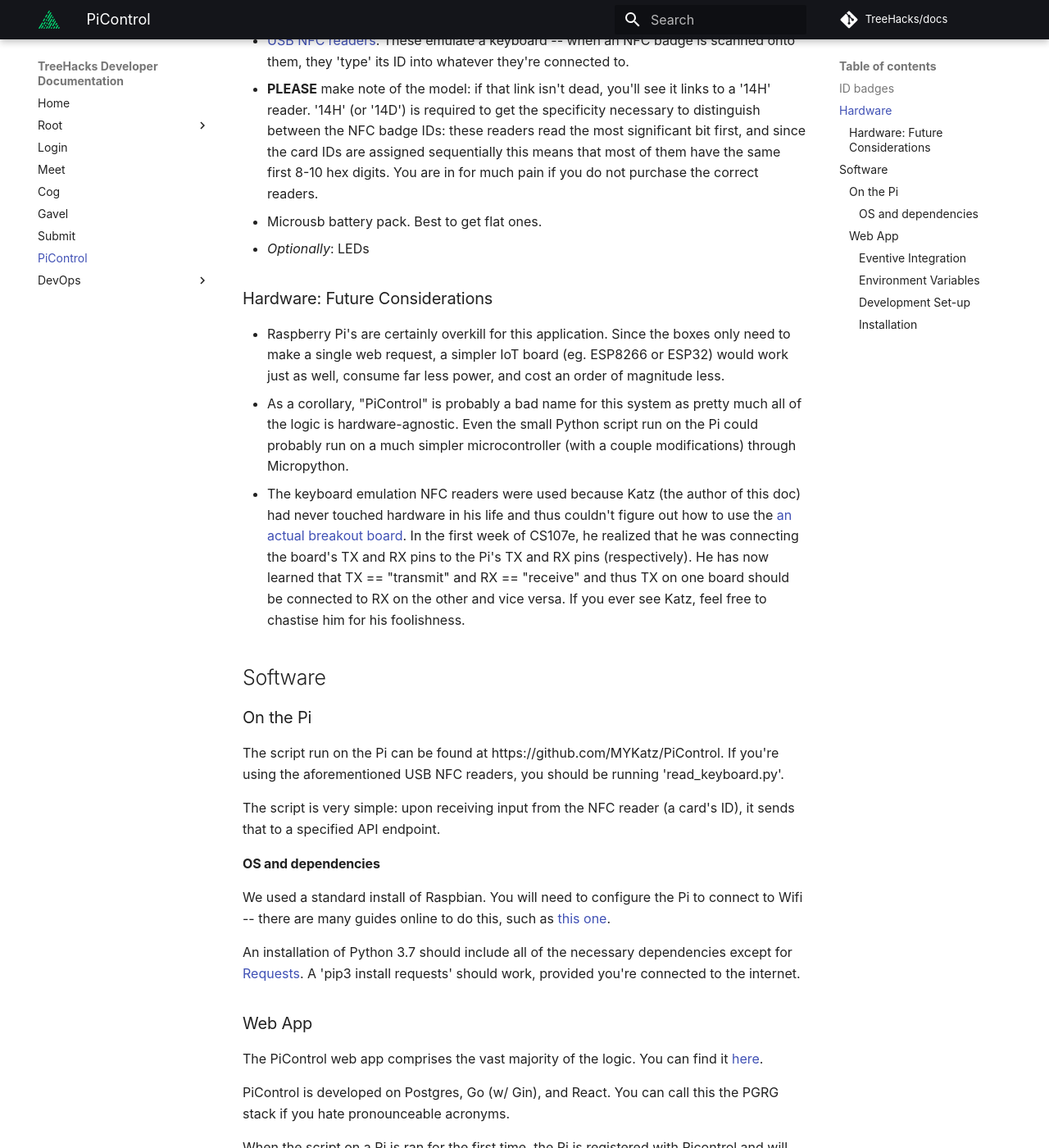
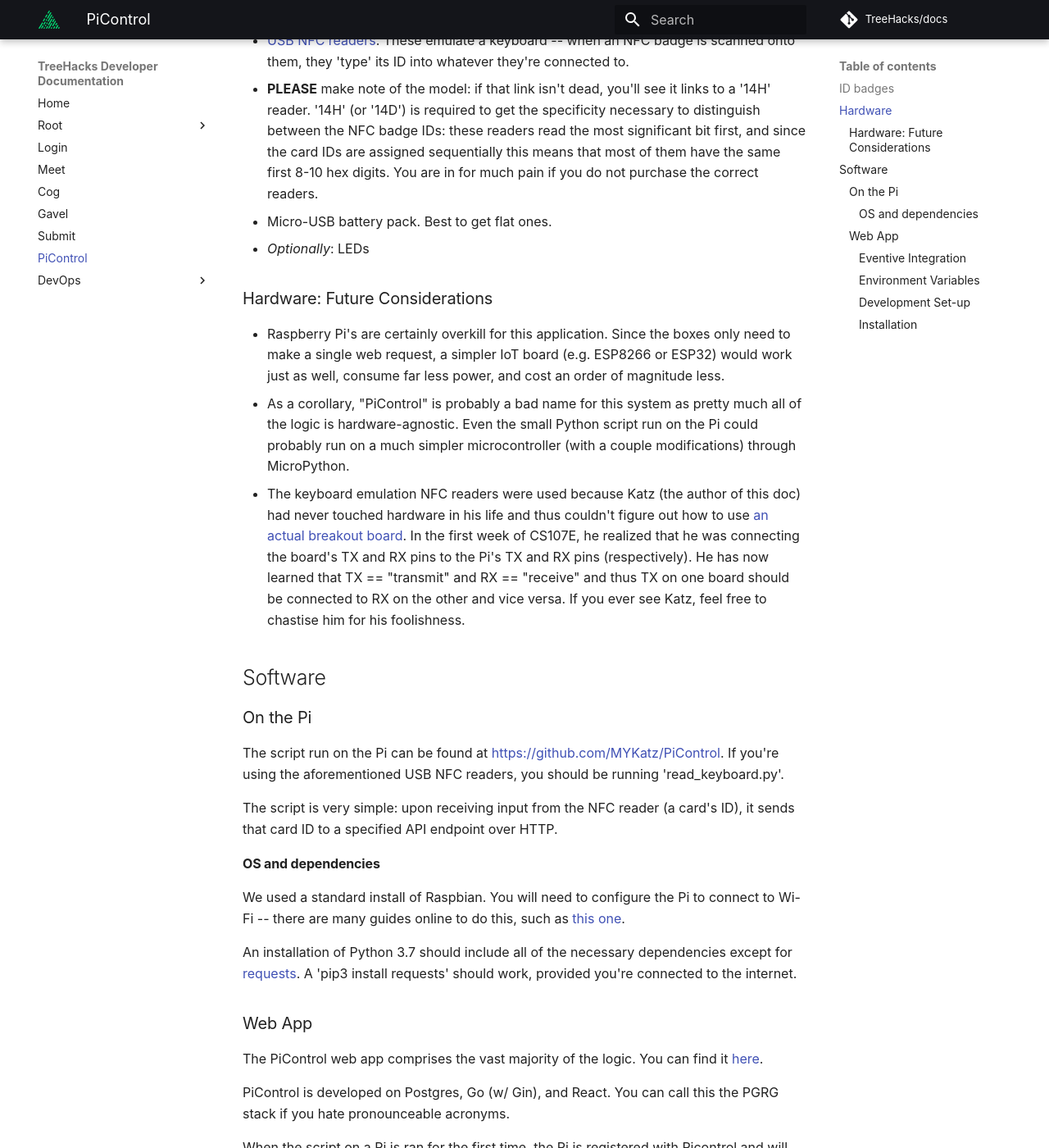
Before and after one commit to TreeHacks/docs, an MkDocs documentation site: the page built from docs/picontrol.md, in a window 1280 px wide and 1400 px high, scrolled down 739 px. Shown: the whole window at 82% size. Built offline with MkDocs 1.6.1 and Material for MkDocs 9.7.7, drawn with Linux system fonts in a browser that asks for light colours; some web fonts are replaced; comment, search, counter and statistics services are not loaded; some of the changed text lies outside the part shown.

Commit message:
Apply suggestions from code review
Co-authored-by: Ashwin Ramaswami <aramaswamis@gmail.com>

```diff
--- a/docs/picontrol.md
+++ b/docs/picontrol.md
@@ -1,8 +1,8 @@
-PiControl is TreeHacks' NFC check-in and attendee tracking system, used at TreeHacks 2020. With PiControl, hackers badge into various events by tapping their id cards onto "cubes" equipped with NFC readers.
+PiControl is TreeHacks' NFC check-in and attendee tracking system, used at TreeHacks 2020. With PiControl, hackers badge into various events by tapping their ID cards onto "cubes" equipped with NFC readers.
 
 ## ID badges
 
-At TreeHacks 2020, we printed a custom badge for every hacker. We used [these pvc id cards](https://store.gototags.com/nfc-pvc-badge-vertical) and an ID card printer (TODO: which one? although any should work).
+At TreeHacks 2020, we printed a custom badge for every hacker. We used [these PVC ID cards](https://store.gototags.com/nfc-pvc-badge-vertical) and an ID card printer (TODO: which one? although any should work).
 
 The process we eventually used relied on the hardware IDs for each card being unique. This means that NTAG210-215 and MIFARE cards should work, but to be safe you should check the specification for the protocol you're planning on using to make sure that there won't be any ID collisions. From our research, it seems that most manufacturers like to assign IDs in sequence, but that's obviously not guaranteed.
 
@@ -12,32 +12,32 @@
 
 - A plastic cube case. These were surprisingly hard to find, so we bought [these](https://www.amazon.com/Mr-Go-Rechargeable-Soothing-Decorative-Nightstand/dp/B01E7685IG/ref=sr_1_2?dchild=1&keywords=Mr.%2BGO%2Blight%2Bcube&qid=1592967810&sr=8-2&th=1) and replaced their internals with our hardware.
 
-- Raspberry Pi Model 3b+ (but any Raspberry Pi with Wifi capability should work)
+- Raspberry Pi 3 Model B+ (but any Raspberry Pi with Wi-Fi capability should work)
 
 - [USB NFC readers](https://www.amazon.com/gp/product/B07Q5KXM6J/ref=ppx_yo_dt_b_asin_title_o06_s00?ie=UTF8&psc=1). These emulate a keyboard -- when an NFC badge is scanned onto them, they 'type' its ID into whatever they're connected to.
   - **PLEASE** make note of the model: if that link isn't dead, you'll see it links to a '14H' reader. '14H' (or '14D') is required to get the specificity necessary to distinguish between the NFC badge IDs: these readers read the most significant bit first, and since the card IDs are assigned sequentially this means that most of them have the same first 8-10 hex digits. You are in for much pain if you do not purchase the correct readers.
-- Microusb battery pack. Best to get flat ones.
+- Micro-USB battery pack. Best to get flat ones.
 - *Optionally*: LEDs
 
 ### Hardware: Future Considerations
 
-- Raspberry Pi's are certainly overkill for this application. Since the boxes only need to make a single web request, a simpler IoT board (eg. ESP8266 or ESP32) would work just as well, consume far less power, and cost an order of magnitude less.
-  - As a corollary, "PiControl" is probably a bad name for this system as pretty much all of the logic is hardware-agnostic. Even the small Python script run on the Pi could probably run on a much simpler microcontroller (with a couple modifications) through Micropython.
-- The keyboard emulation NFC readers were used because Katz (the author of this doc) had never touched hardware in his life and thus couldn't figure out how to use the [an actual breakout board](https://www.adafruit.com/product/364). In the first week of CS107e, he realized that he was connecting the board's TX and RX pins to the Pi's TX and RX pins (respectively). He has now learned that TX == "transmit" and RX == "receive" and thus TX on one board should be connected to RX on the other and vice versa. If you ever see Katz, feel free to chastise him for his foolishness.
+- Raspberry Pi's are certainly overkill for this application. Since the boxes only need to make a single web request, a simpler IoT board (e.g. ESP8266 or ESP32) would work just as well, consume far less power, and cost an order of magnitude less.
+  - As a corollary, "PiControl" is probably a bad name for this system as pretty much all of the logic is hardware-agnostic. Even the small Python script run on the Pi could probably run on a much simpler microcontroller (with a couple modifications) through MicroPython.
+- The keyboard emulation NFC readers were used because Katz (the author of this doc) had never touched hardware in his life and thus couldn't figure out how to use [an actual breakout board](https://www.adafruit.com/product/364). In the first week of CS107E, he realized that he was connecting the board's TX and RX pins to the Pi's TX and RX pins (respectively). He has now learned that TX == "transmit" and RX == "receive" and thus TX on one board should be connected to RX on the other and vice versa. If you ever see Katz, feel free to chastise him for his foolishness.
 
 ## Software
 
 ### On the Pi
 
-The script run on the Pi can be found at https://github.com/MYKatz/PiControl. If you're using the aforementioned USB NFC readers, you should be running 'read_keyboard.py'.
+The script run on the Pi can be found at [https://github.com/MYKatz/PiControl](https://github.com/MYKatz/PiControl). If you're using the aforementioned USB NFC readers, you should be running 'read_keyboard.py'.
 
-The script is very simple: upon receiving input from the NFC reader (a card's ID), it sends that to a specified API endpoint.
+The script is very simple: upon receiving input from the NFC reader (a card's ID), it sends that card ID to a specified API endpoint over HTTP.
 
 #### OS and dependencies
 
-We used a standard install of Raspbian. You will need to configure the Pi to connect to Wifi -- there are many guides online to do this, such as [this one](https://raspberrypihq.com/how-to-connect-your-raspberry-pi-to-wifi/).
+We used a standard install of Raspbian. You will need to configure the Pi to connect to Wi-Fi -- there are many guides online to do this, such as [this one](https://raspberrypihq.com/how-to-connect-your-raspberry-pi-to-wifi/).
 
-An installation of Python 3.7 should include all of the necessary dependencies except for [Requests](https://requests.readthedocs.io/en/master/). A 'pip3 install requests' should work, provided you're connected to the internet.
+An installation of Python 3.7 should include all of the necessary dependencies except for [requests](https://requests.readthedocs.io/en/master/). A 'pip3 install requests' should work, provided you're connected to the internet.
 
 ### Web App
 
@@ -49,7 +49,7 @@
 
 #### Eventive Integration
 
-PiControl works by scanning NFC IDs into events on Eventive, which does the heavy lifting matching these IDs to hackers. If you're going to use Eventive (and you probably should, it's great!) then remember to update the EVENTIVE_API_KEY environment variable and change the eventive API link in the code (which is currently hard-coded.. oops!)
+PiControl works by scanning NFC IDs into events on [Eventive](https://eventive.org/), which does the heavy lifting matching these IDs to hackers. If you're going to use Eventive (and you probably should, it's great!) then remember to update the EVENTIVE_API_KEY environment variable and change the eventive API link in the code (which is currently hard-coded.. oops!)
 
 #### Environment Variables
 
@@ -67,7 +67,7 @@
 - Run `go get -u github.com/gin-gonic/gin github.com/joho/godotenv github.com/lib/pq`
 - Run `npm run dev-start`
 
-Pushing and pulling to docker: https://ropenscilabs.github.io/r-docker-tutorial/04-Dockerhub.html
+Pushing and pulling to docker: [https://ropenscilabs.github.io/r-docker-tutorial/04-Dockerhub.html](https://ropenscilabs.github.io/r-docker-tutorial/04-Dockerhub.html)
 
 #### Installation
 
```
Also changed, not shown: other parts of docs/picontrol.md (+1 -1 lines).
